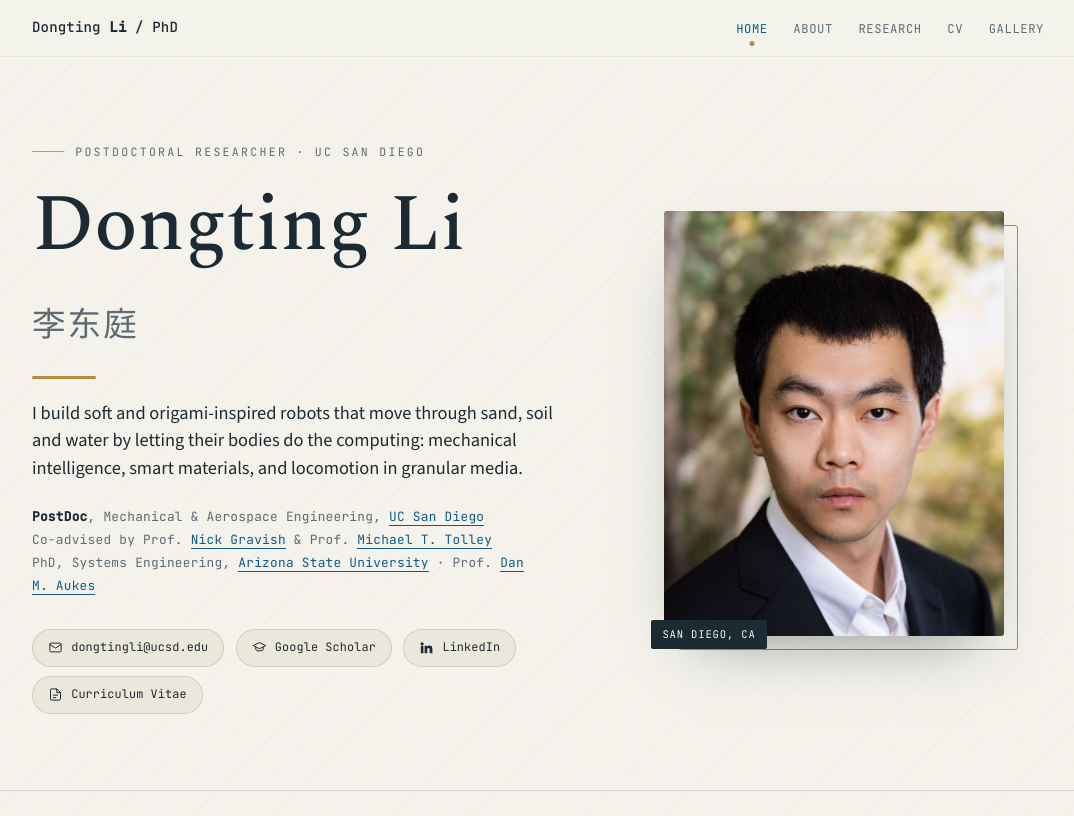
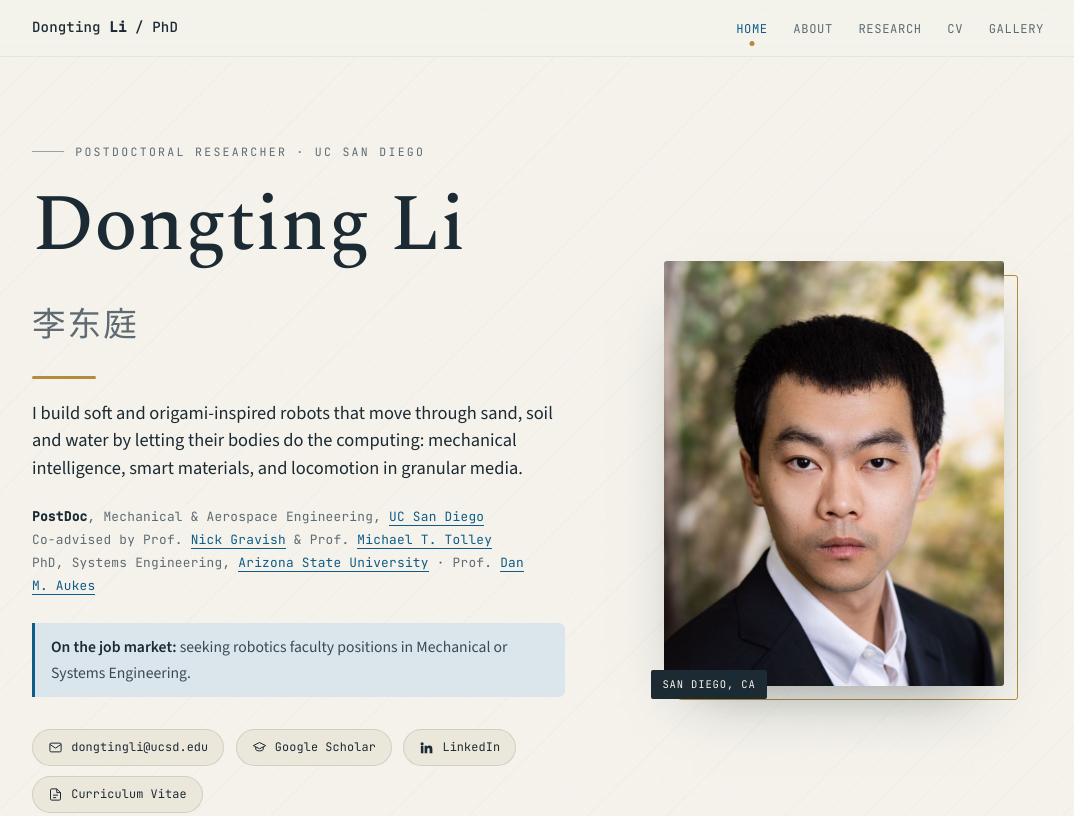
Before and after one commit to dli-sys/dongtingli, a plain HTML site: page index.html in a window 1280 px wide. Shown: the top 816 px of the page, without its empty margins (102-1176 px from the left). Drawn offline with nearby package versions, Linux system fonts and the light colour scheme.

Commit message:
Add job-market note to homepage hero
Co-Authored-By: Claude Opus 5.5 <noreply@anthropic.com>
Claude-Session: https://claude.ai/code/session_016tpaTckgL8mzgA1d1JNY2W

```diff
--- a/css/style.css
+++ b/css/style.css
@@ -516,3 +516,9 @@ em { font-style: italic; }
 .hcard__media--contain img { object-fit: contain; background: #fff; }
 .hcard:hover .hcard__media--contain img { transform: none; }
 .shead--row .project__more { margin-bottom: 0.6rem; }
+.hero__market {
+  background: var(--mist); border-left: 3px solid var(--indigo); border-radius: 0 6px 6px 0;
+  padding: 0.7rem 1rem; margin: 0 0 0.4rem; max-width: 34em;
+  font-size: 0.98rem; color: var(--ink-soft);
+}
+.hero__market strong { color: var(--ink); }
--- a/index.html
+++ b/index.html
@@ -50,6 +50,7 @@
           Co-advised by Prof. <a class="link" href="https://gravishlab.ucsd.edu" target="_blank" rel="noopener">Nick Gravish</a> &amp; Prof. <a class="link" href="https://tolley.eng.ucsd.edu/" target="_blank" rel="noopener">Michael T. Tolley</a><br />
           PhD, Systems Engineering, <a class="link" href="https://asu.edu" target="_blank" rel="noopener">Arizona State University</a> · Prof. <a class="link" href="https://danaukes.com/" target="_blank" rel="noopener">Dan M. Aukes</a>
         </p>
+        <p class="hero__market"><strong>On the job market:</strong> seeking robotics faculty positions in Mechanical or Systems Engineering.</p>
         <div class="contacts">
           <a class="chip" href="mailto:dongtingli@ucsd.edu">
             <svg viewBox="0 0 24 24" fill="none" stroke="currentColor" stroke-width="1.6"><rect x="3" y="5" width="18" height="14" rx="2"/><path d="m3 7 9 6 9-6"/></svg>
```
